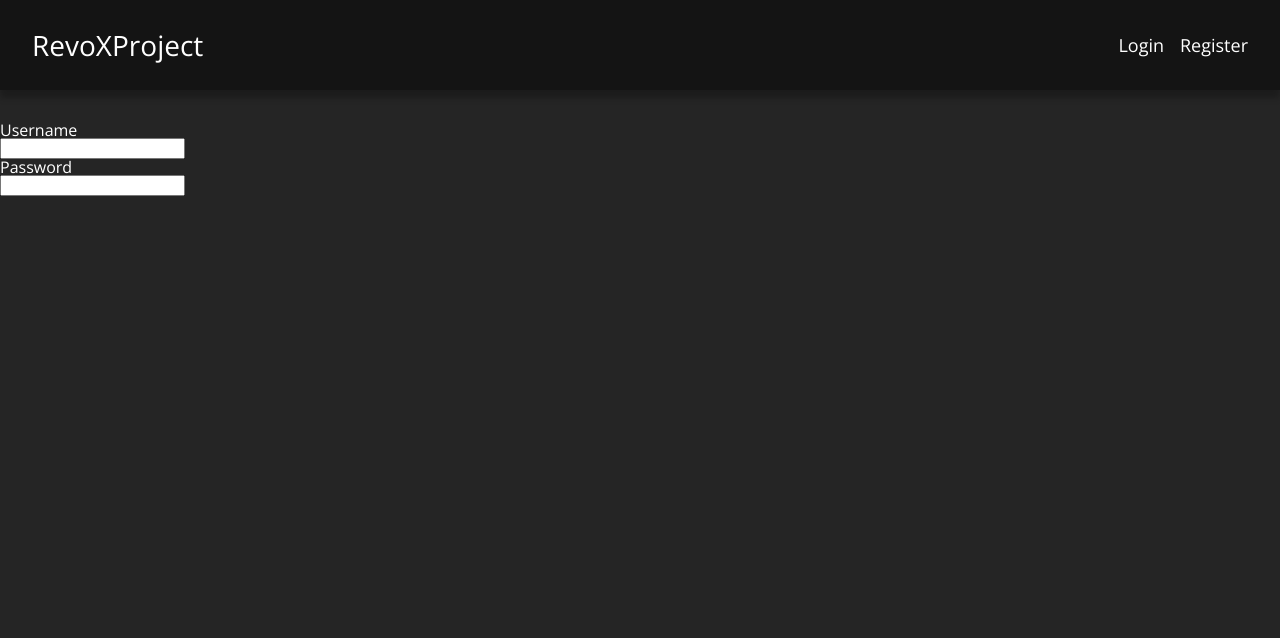
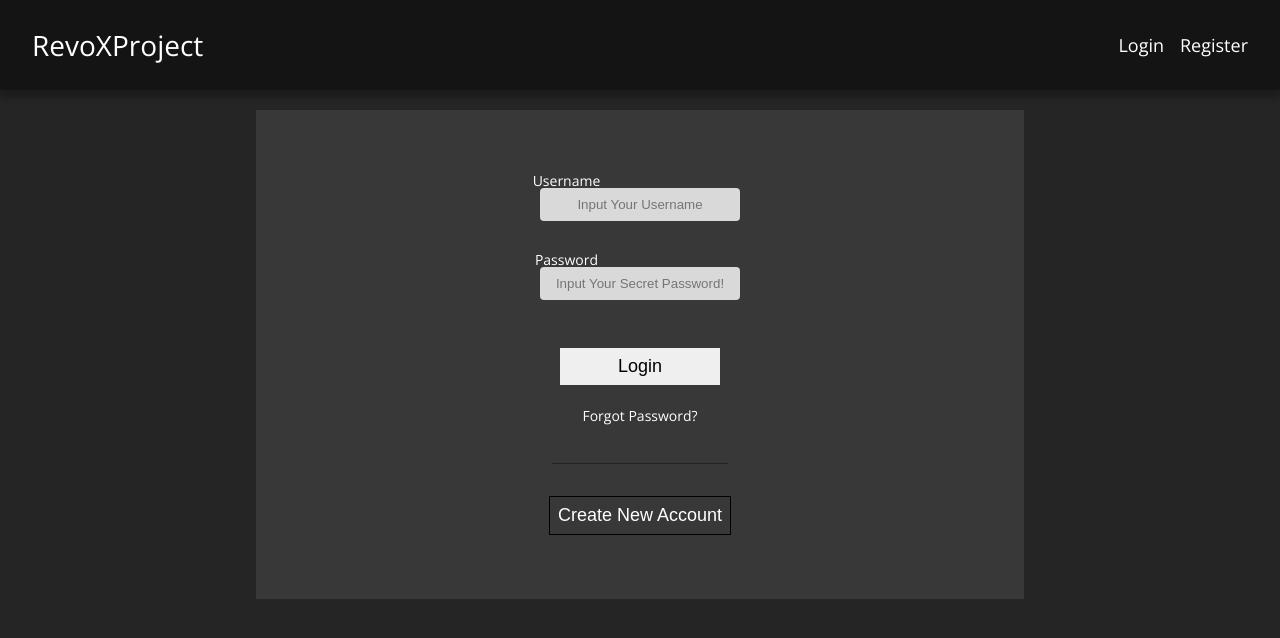
Before and after one commit to LeandroVictor666/revoxproject-app, a React (Vite) app: page /login in a window 1280 px wide. Shown: the top 638 px of the page. Built offline with nearby package versions, Linux system fonts and the light colour scheme.

Commit message:
style(login.component): stylized login component

```diff
--- a/package.json
+++ b/package.json
@@ -15,7 +15,6 @@
   "dependencies": {
     "email-validator": "^2.0.4",
     "jest-environment-jsdom": "^29.7.0",
-    "password-validator": "^5.3.0",
     "react": "^18.2.0",
     "react-dom": "^18.2.0",
     "react-router-dom": "^6.16.0"
--- a/src/Styles/_scss/_header-rules.scss
+++ b/src/Styles/_scss/_header-rules.scss
@@ -5,5 +5,5 @@
 }
 
 .loginContainer {
-  margin-top: $actualHeaderHeight + 32px;
+  margin-top: $actualHeaderHeight + 64px;
 }
--- /dev/null
+++ b/src/Styles/_scss/_login.scss
@@ -0,0 +1,117 @@
+.loginContainer {
+  display: flex;
+  width: 100vw;
+  height: 50vh;
+  justify-content: center;
+  align-items: center;
+  .loginForm {
+    display: flex;
+    flex-direction: column;
+    justify-content: center;
+    align-items: center;
+    background-color: $publicationCardColor;
+    width: max-content;
+    padding: 64px;
+    min-width: 50%;
+    max-width: 50%;
+    color: white;
+
+    .loginInputBox {
+      width: 60%;
+      display: flex;
+      flex-direction: column;
+      align-items: center;
+      margin-bottom: 32px;
+      p {
+        display: flex;
+        margin-right: 38.3%;
+        font-size: 14px;
+        cursor: default;
+      }
+      input {
+        width: 50%;
+        height: 25px;
+        text-align: center;
+        align-items: center;
+        padding: 4px;
+        background-color: #d9d9d9;
+        border: none;
+        border-radius: 4px;
+        cursor: pointer;
+      }
+      input:hover {
+        background-color: #949494;
+      }
+    }
+
+    .loginControls {
+      margin-top: 16px;
+      display: flex;
+      flex-direction: column;
+      justify-content: center;
+      align-items: center;
+      width: 50%;
+      button {
+        cursor: pointer;
+      }
+      .loginBtn {
+        width: 50%;
+        color: #000;
+        text-align: center;
+        font-size: 18px;
+        font-style: normal;
+        font-weight: 400;
+        line-height: normal;
+        padding: 8px;
+        border: none;
+      }
+      .loginBtn:hover {
+        background-color: #313131;
+        color: white;
+      }
+
+      .registerBtn {
+        margin-top: 32px;
+        background-color: transparent;
+        color: #fff;
+        text-align: center;
+        font-size: 18px;
+        font-style: normal;
+        font-weight: 400;
+        line-height: normal;
+        border: none;
+        border: 1px solid black;
+        padding: 8px;
+      }
+      .registerBtn:hover {
+        border-color: white;
+      }
+      #forgotPasswordId {
+        margin-top: 16px;
+        text-decoration: none;
+        color: white;
+        font-size: 14px;
+        padding: 8px;
+      }
+      #forgotPasswordId:hover {
+        text-decoration: underline;
+      }
+      .horizontalLine {
+        margin-top: 32px;
+        width: 55%;
+      }
+
+      .bottomControls {
+        display: flex;
+        flex-direction: column;
+        align-items: center;
+        width: 100%;
+      }
+      .bottomControls:hover {
+        .horizontalLine {
+          background-color: rgb(134, 134, 134);
+        }
+      }
+    }
+  }
+}
--- a/src/Styles/_scss/app.scss
+++ b/src/Styles/_scss/app.scss
@@ -4,3 +4,4 @@
 @import "header-rules";
 @import "publication-card";
 @import "home-page";
+@import "login.scss";
--- a/src/Views/Login/Login.tsx
+++ b/src/Views/Login/Login.tsx
@@ -3,13 +3,38 @@ const Login = (): JSX.Element => {
   return (
     <div className={Styles.loginContainer}>
       <form className={Styles.loginForm}>
-        <div className={Styles.loginInputBox}>
+        <div className={`${Styles.usernameInputBox} ${Styles.loginInputBox}`}>
           <p>Username</p>
-          <input type="text" name="username" />
+          <input
+            type="text"
+            name="username"
+            placeholder="Input Your Username"
+            autoComplete="off"
+          />
         </div>
-        <div className={Styles.loginInputBox}>
+        <div className={`${Styles.passwordInputBox} ${Styles.loginInputBox}`}>
           <p>Password</p>
-          <input type="password" name="password" />
+          <input
+            type="password"
+            name="password"
+            placeholder="Input Your Secret Password!"
+          />
+        </div>
+        <input type="submit" style={{ display: "none" }} />
+
+        <div className={Styles.loginControls}>
+          <button className={Styles.loginBtn}>
+            <p>Login</p>
+          </button>
+          <a href="forgot-password" id={Styles.forgotPasswordId}>
+            Forgot Password?
+          </a>
+          <div className={Styles.bottomControls}>
+            <div className={Styles.horizontalLine}></div>
+            <button className={Styles.registerBtn}>
+              <p>Create New Account</p>
+            </button>
+          </div>
         </div>
       </form>
     </div>
```
Also changed, not shown: src/Styles/_scss/_header.scss (line endings or trailing spaces), src/Styles/app.module.css, 2 other files (tests, documents, lock files or other folders).
